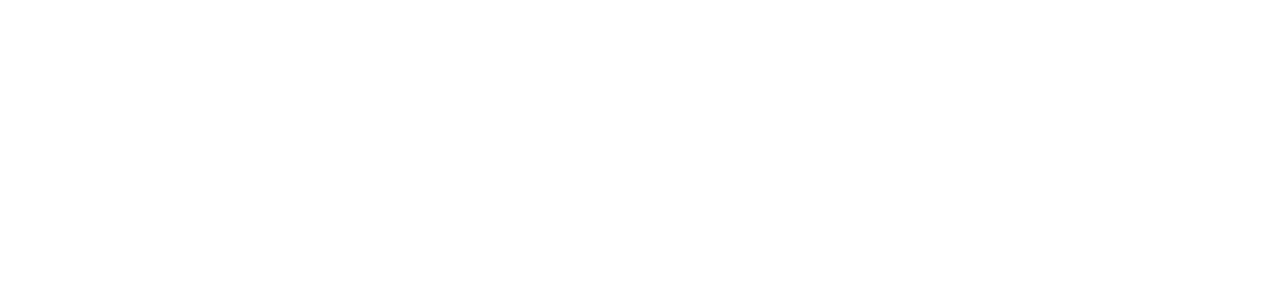
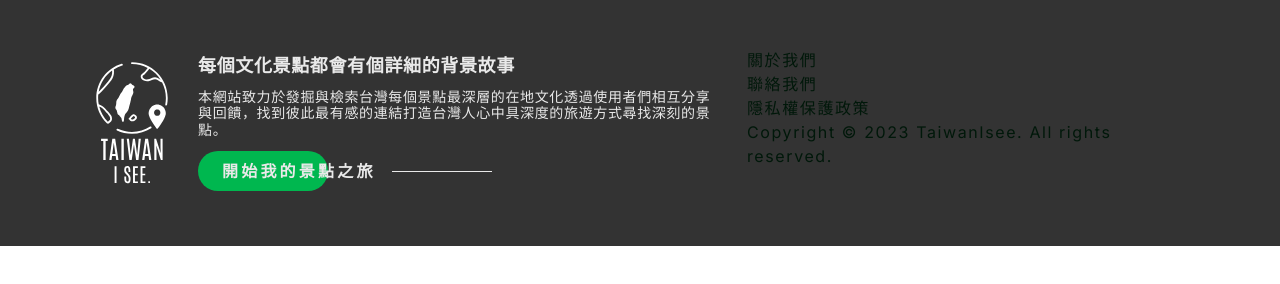
Before and after one commit to e26290/web20230706_ec_taiwanTravel, a plain HTML site: page index.html in a window 1280 px wide. Drawn offline with nearby package versions, Linux system fonts and the light colour scheme.

Commit message:
docs:新增footer內容

```diff
--- a/css/style.scss
+++ b/css/style.scss
@@ -19,10 +19,11 @@ $bg: #F2F2E9;
 $areatype_bg: linear-gradient(180deg, rgba(#103D23, 0.05) 0%, rgba(#103D23, 0.50) 100%);
 // --------------------------
 // 重複css
-@mixin flex($j: center, $a: center) {
+@mixin flex($j: center, $a: center, $g: 1rem) {
     display: flex;
     justify-content: $j;
     align-items: $a;
+    gap: $g;
 }
 @mixin box-shadow {
     box-shadow: 0px 0px 0.5rem 0px rgba(0, 0, 0, 0.16);
@@ -31,6 +32,26 @@ $areatype_bg: linear-gradient(180deg, rgba(#103D23, 0.05) 0%, rgba(#103D23, 0.50
     @media (min-width: $size) {
         @content;
     }
+}
+// --------------------------
+// 字型包
+@mixin f_18px($w: 700) {
+    font-size: 1.125rem;
+    font-weight: $w;
+    line-height: 1.35rem;
+    letter-spacing: 0.04rem;
+}
+@mixin f_16px($w: 400) {
+    font-size: 1rem;
+    font-weight: $w;
+    line-height: 1.2rem;
+    letter-spacing: 0.2rem;
+}
+@mixin f_14px($w: 400) {
+    font-size: 0.875rem;
+    font-weight: $w;
+    line-height: 1.05rem;
+    letter-spacing: 0.04rem;
 }
 // --------------------------
 // 全域設定
@@ -81,4 +102,58 @@ button {
         filter: brightness(0.9);
     }
 }
+
 // --------------------------
+
+// footer
+footer {
+    background-color: $grey33;
+    padding: 3rem 0rem;
+}
+.f_about {
+    @include flex(flex-start, center);
+    .title, .content, .btn_cta span {
+        color: $greyE9;
+    }
+    .text {
+        @include flex($a: flex-start, $g: 0.75rem);
+        flex-direction: column;
+    }
+    .title {
+        @include f_18px;
+    }
+    .content {
+        @include f_14px;
+    }
+    .btn_cta span {
+        @include f_16px(700);
+    }
+    .btn_cta {
+        position: relative;
+        width: 100%;
+        cursor: pointer;
+        .bg {
+            width: 8.125rem;
+            height: 2.5rem;
+            background-color: $primary-color;
+            border-radius: 6.25rem;
+            transition: 0.5s;
+        }
+        .content {
+            position: absolute;
+            top: 0.7rem;
+            left: 1.5rem;
+            z-index: 2;
+            @include flex;
+        }
+        .motion_line {
+            width: 6.25rem;
+            height: 0.0625rem;
+            background-color: $greyE9;
+        }
+    }
+}
+.f_about .btn_cta:hover .bg{
+    width: 20rem;
+}
+// --------------------------
--- a/index.html
+++ b/index.html
@@ -51,7 +51,38 @@
       <div class="recommend"></div>
 
       <!-- footer -->
-      <footer></footer>
+      <footer>
+        <div class="container">
+          <div class="row">
+            <div class="col-md-7 f_about">
+              <img src="public/images/img-logo-footer.svg" alt="f_logo" />
+              <div class="text">
+                <div class="title">每個文化景點都會有個詳細的背景故事</div>
+                <span class="content"
+                  >本網站致力於發掘與檢索台灣每個景點最深層的在地文化透過使用者們相互分享與回饋，找到彼此最有感的連結打造台灣人心中具深度的旅遊方式尋找深刻的景點。</span
+                >
+                <a class="btn_cta">
+                  <div class="bg"></div>
+                  <div class="content">
+                    <span>開始我的景點之旅</span>
+                    <div class="motion_line"></div>
+                  </div>
+                </a>
+              </div>
+            </div>
+            <div class="col-md-5 f_info">
+              <ul class="f_nav">
+                <li>關於我們</li>
+                <li>聯絡我們</li>
+                <li>隱私權保護政策</li>
+              </ul>
+              <span class="copyright">
+                Copyright © 2023 TaiwanIsee. All rights reserved.
+              </span>
+            </div>
+          </div>
+        </div>
+      </footer>
     </div>
     <!-- JS -->
     <script
```
Also changed, not shown: css/style.css, public/images/img-logo-footer.svg (added), 1 other file.
